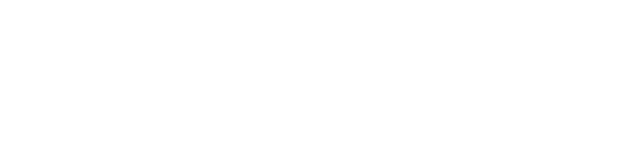
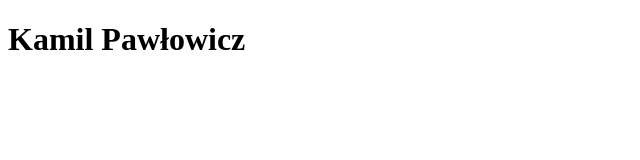
Before and after one commit to sQubinho/strona, a plain HTML site: page index.html in a window 1280 px wide. Shown: the whole page, without its empty margins (0-640 px from the left). Drawn offline with Linux system fonts and the light colour scheme.

Commit message:
style.css

```diff
--- a/index.html
+++ b/index.html
@@ -6,6 +6,6 @@
     <title>Document</title>
 </head>
 <body>
-
+    <h1>Kamil Pawłowicz</h1>
 </body>
 </html>
```
